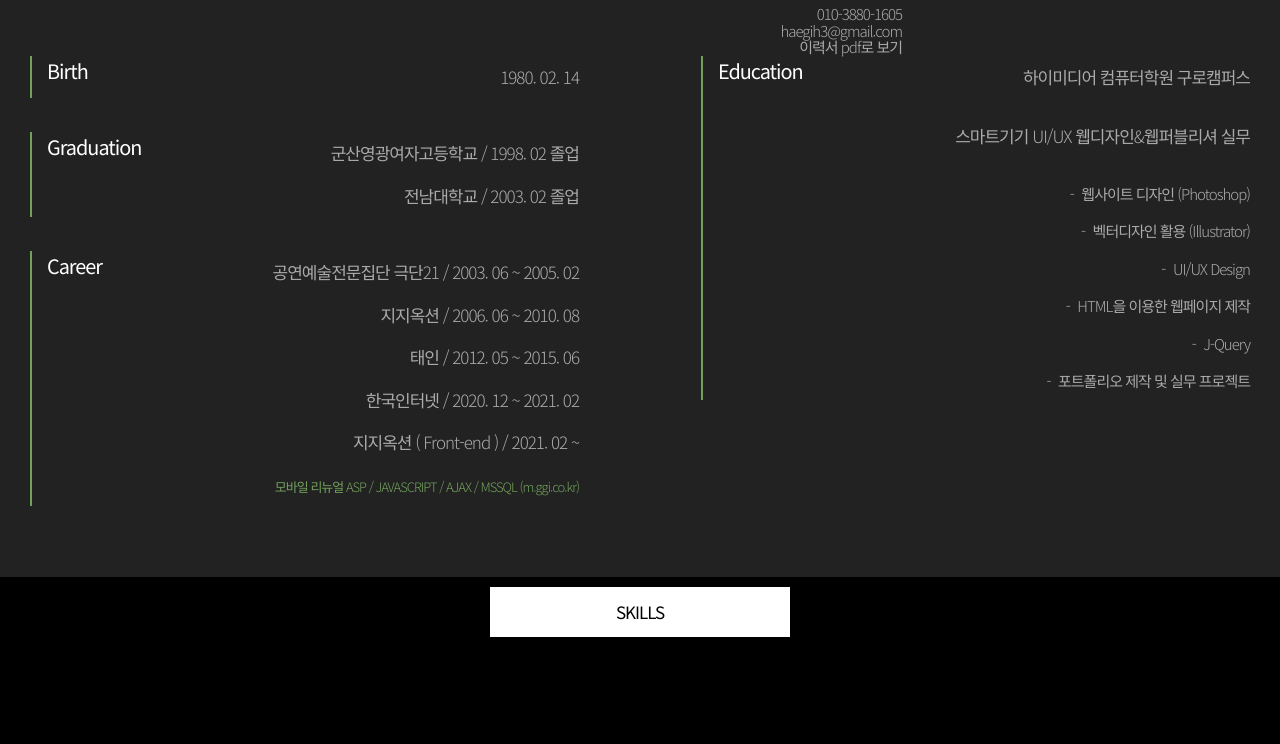
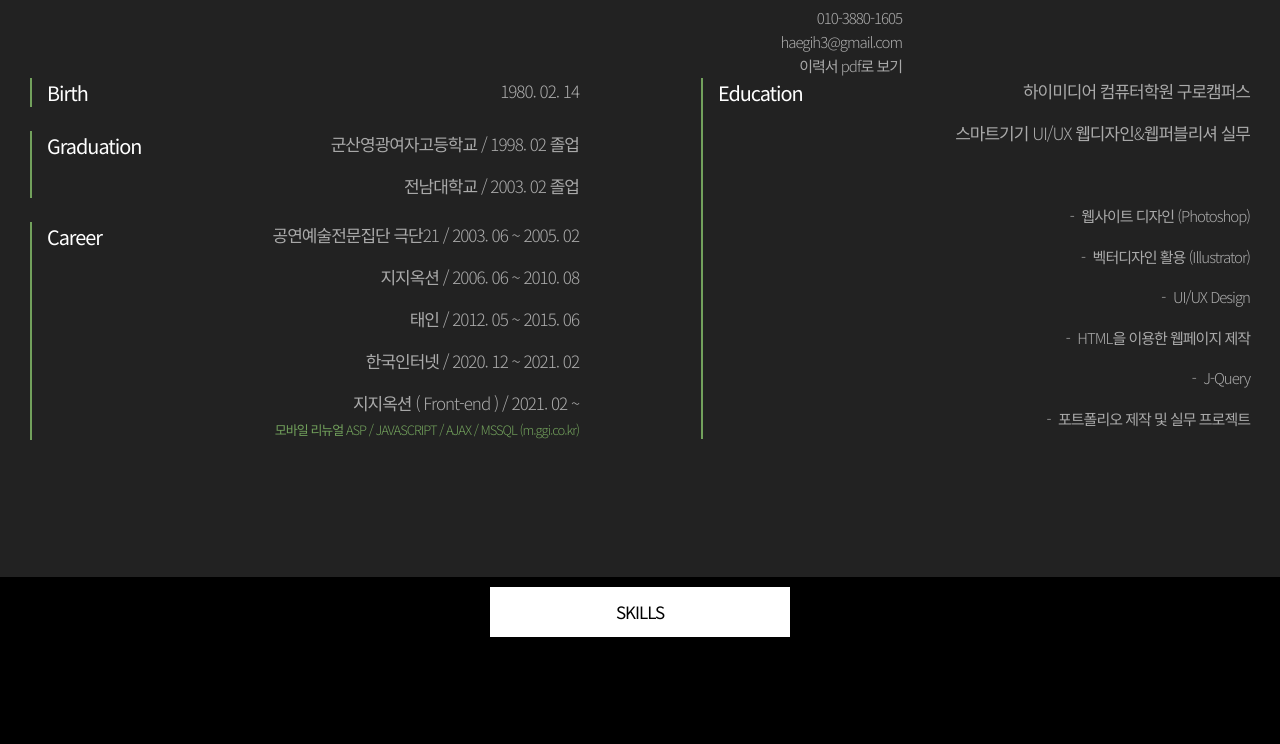
Before and after one commit to haegih3/resume, a plain HTML site: page index.html in a window 1280 px wide. Shown: the part 1023-1767 px from the top of the page. Drawn offline with Linux system fonts and the light colour scheme; files whose address does not match are found by name; a web font is replaced by a local one.

Commit message:
Add files via upload

```diff
--- a/css/resume.css
+++ b/css/resume.css
@@ -246,7 +246,7 @@ figure img {display: block; width: 100%;}
 #info .name a {
 	display: block;
 	font-size: 1.5rem;
-	line-height: 1.1;
+	line-height: 1.6;
 	color: #aaa;
 }
 #info .name a:hover {
@@ -261,32 +261,38 @@ figure img {display: block; width: 100%;}
     padding-right: 20px;
   }
 }
-#info .infoTxt {margin-top: calc(100vh - 840px);}
+#info .infoTxt {margin-top: calc(100vh - 900px);}
 #info .infoTxt > div {width: 45%;}
 #info .infoTxt dl {
-	margin-bottom: 2em;
+	margin-bottom: 1.4em;
 	padding-left: 15px;
 	border-left: 2px solid #72a15c;
 }
 #info .infoTxt dl dt {width: 30%;}
 #info .infoTxt dl dd {
 	width: 70%;
-  line-height: 2.5;
 	text-align: right;
 	color: #aaa;
 }
 #info .infoTxt .ddInner p {
 	font-size: 1.7rem;
+  padding-top: 1em;
 }
-#info .infoTxt .ddInner span {
+#info .infoTxt .ddInner p:first-child {
+  padding-top: 0;
+}
+#info .infoTxt > .fRight .ddInner .descWr {
+  padding-top: 3em;
+  line-height: 2.7;
+}
+#info .infoTxt > .fRight .ddInner .descWr span {
 	display: block;
 	font-size: 1.5rem;
 }
-#info .infoTxt .ddInner span:before {
+#info .infoTxt > .fRight .ddInner .descWr span:before {
 	content: '-';
 	padding-right: 0.5em;
 }
-#info .infoTxt > .fRight .ddInner p {margin-bottom: 1em;}
 
 /* ski */
 .ratesWrapper {
@@ -346,9 +352,9 @@ figure img {display: block; width: 100%;}
 .ratesWrapper .rate:nth-child(5) svg .first {transition: all 2s 1.2s;}
 .ratesWrapper .rate.on:nth-child(1) svg .first {stroke-dashoffset: 113;}
 .ratesWrapper .rate.on:nth-child(2) svg .first {stroke-dashoffset: 396;}
-.ratesWrapper .rate.on:nth-child(3) svg .first {stroke-dashoffset: 226;}
-.ratesWrapper .rate.on:nth-child(4) svg .first {stroke-dashoffset: 339;}
-.ratesWrapper .rate.on:nth-child(5) svg .first {stroke-dashoffset: 452;}
+.ratesWrapper .rate.on:nth-child(3) svg .first {stroke-dashoffset: 61;}
+.ratesWrapper .rate.on:nth-child(4) svg .first {stroke-dashoffset: 61;}
+.ratesWrapper .rate.on:nth-child(5) svg .first {stroke-dashoffset: 181;}
 /*
 .ratesWrapper .rate:nth-child(1) svg .first {stroke-dashoffset: 113;}
 .ratesWrapper .rate:nth-child(2) svg .first {stroke-dashoffset: 339;}
```
